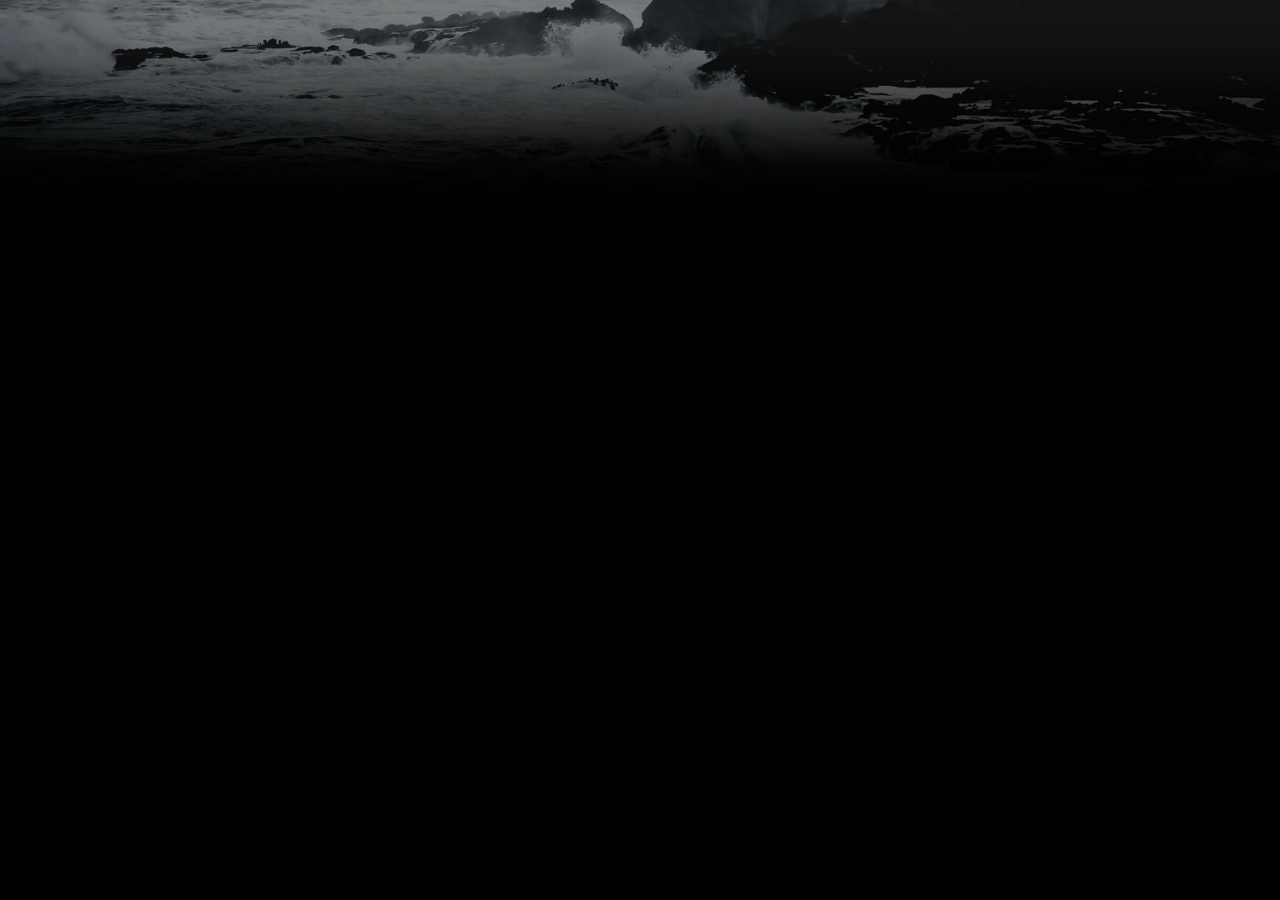
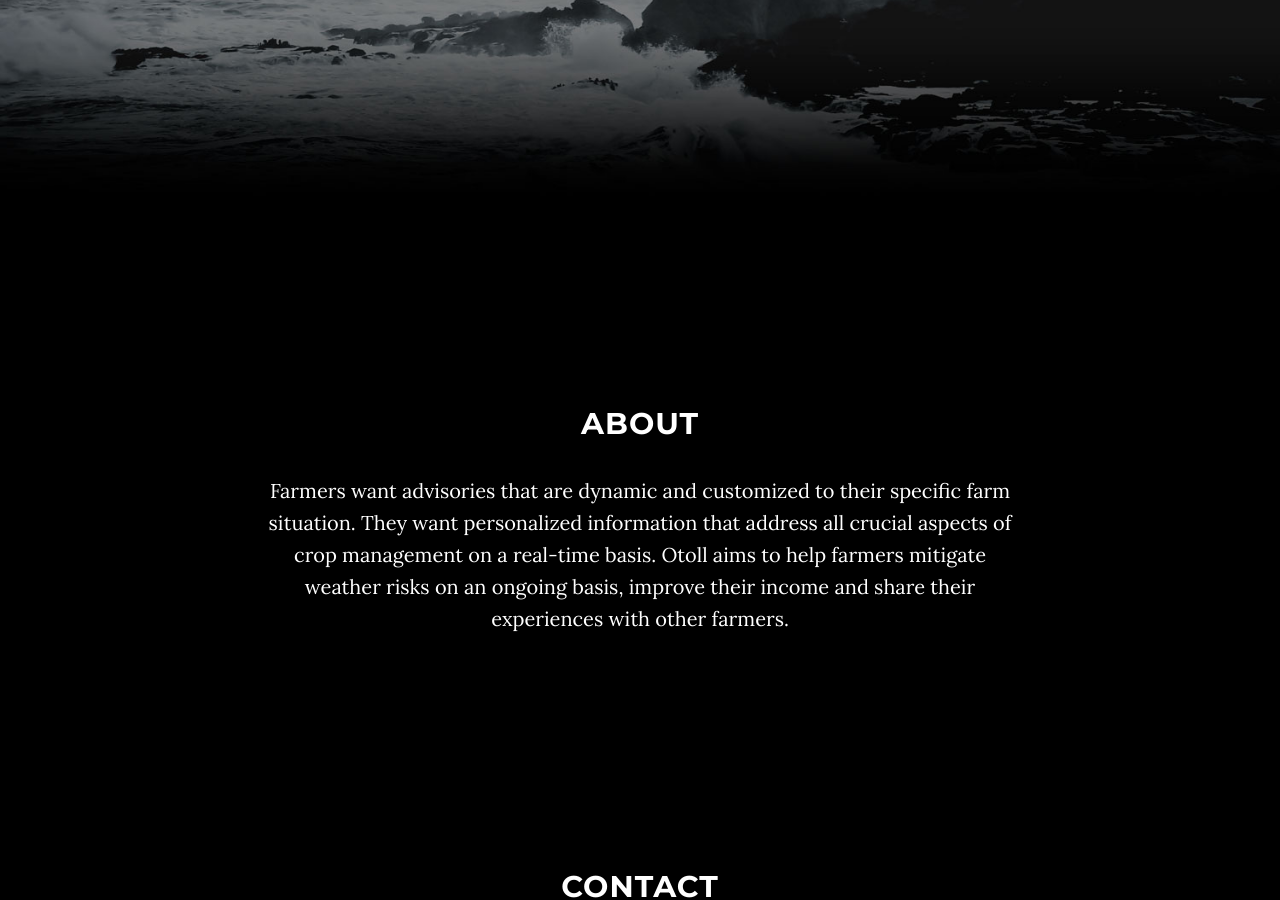
Before and after one commit to ShafatRahman/Otoll, a Jekyll site: the page built from index.html, in a window 1280 px wide and 900 px high, scrolled down 693 px. Built offline with Jekyll 4.4.1, drawn with Linux system fonts in a browser that asks for light colours; before the commit the page ends 900 px from its top, so only the background shows below that; some of the changed text lies outside the part shown.

Commit message:
Add about and contacts sections

```diff
--- a/_config.yml
+++ b/_config.yml
@@ -10,6 +10,13 @@ color:
 # Footer settings
 footer: Otoll
 
+# Social networks usernames (many more available: google-plus, flickr, dribbble, pinterest, instagram, tumblr, linkedin, etc.)
+social:
+  - title: twitter
+    url: https://twitter.com/shafatrahman0
+  - title: linkedin
+    url: https://www.linkedin.com/in/shadman-rahman-688139125/
+
 # Build settings
 markdown: kramdown
 permalink: pretty
--- /dev/null
+++ b/_includes/about.html
@@ -0,0 +1,9 @@
+    <!-- About Section -->
+    <section id="about" class="container content-section text-center">
+        <div class="row">
+            <div class="col-lg-8 col-lg-offset-2">
+                <h2>About</h2>
+                <p>Farmers want advisories that are dynamic and customized to their specific farm situation. They want personalized information that address all crucial aspects of crop management on a real-time basis. Otoll aims to help farmers mitigate weather risks on an ongoing basis, improve their income and share their experiences with other farmers.</p>
+            </div>
+        </div>
+    </section>
--- /dev/null
+++ b/_includes/contact.html
@@ -0,0 +1,17 @@
+    <!-- Contact Section -->
+    <section id="contact" class="container content-section text-center">
+        <div class="row">
+            <div class="col-lg-8 col-lg-offset-2">
+                <h2>Contact</h2>
+                <p><a href="mailto:{{ site.email }}">{{ site.email }}</a>
+                </p>
+                <ul class="list-inline banner-social-buttons">
+                    {% for network in site.social %}
+                    <li>
+                        <a href="{{ network.url }}" class="btn btn-default btn-lg"><i class="fa fa-{{ network.title }} fa-fw"></i> <span class="network-name">{{ network.title }}</span></a>
+                    </li>
+                    {% endfor %}
+                </ul>
+            </div>
+        </div>
+    </section>
--- /dev/null
+++ b/_includes/footer.html
@@ -0,0 +1,6 @@
+    <!-- Footer -->
+    <footer>
+        <div class="container text-center">
+            <p>Copyright &copy; {{ site.footer }} 20{{ site.time | date: '%y' }}</p>
+        </div>
+    </footer>
--- a/_layouts/default.html
+++ b/_layouts/default.html
@@ -3,6 +3,9 @@
     {% include head.html %}
     <body id="page-top" data-spy="scroll" data-target=".navbar-fixed-top">
     {% include header.html %}
+    {% include about.html %}
+    {% include contact.html %}
+    {% include footer.html %}
     {% include js.html %}
     </body>
 </html>
```
Also changed, not shown: 2 other files.
